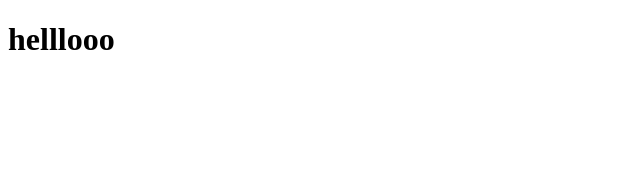
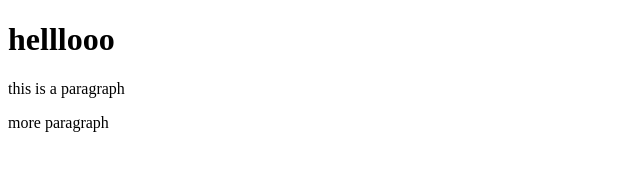
Before and after one commit to israttuli/my-second-repo, a plain HTML site: page index.html in a window 1280 px wide. Shown: the whole page, without its empty margins (0-640 px from the left). Drawn offline with Linux system fonts and the light colour scheme.

Commit message:
styles added

```diff
--- a/index.html
+++ b/index.html
@@ -5,8 +5,11 @@
     <meta http-equiv="X-UA-Compatible" content="IE=edge">
     <meta name="viewport" content="width=device-width, initial-scale=1.0">
     <title>My second github repo</title>
+    <link rel="stylesheet" href="style.css">
 </head>
 <body>
     <h1>helllooo</h1>
+    <p>this is a paragraph</p>
+    <p>more paragraph</p>
 </body>
 </html>
```
Also changed, not shown: style.css (added).
